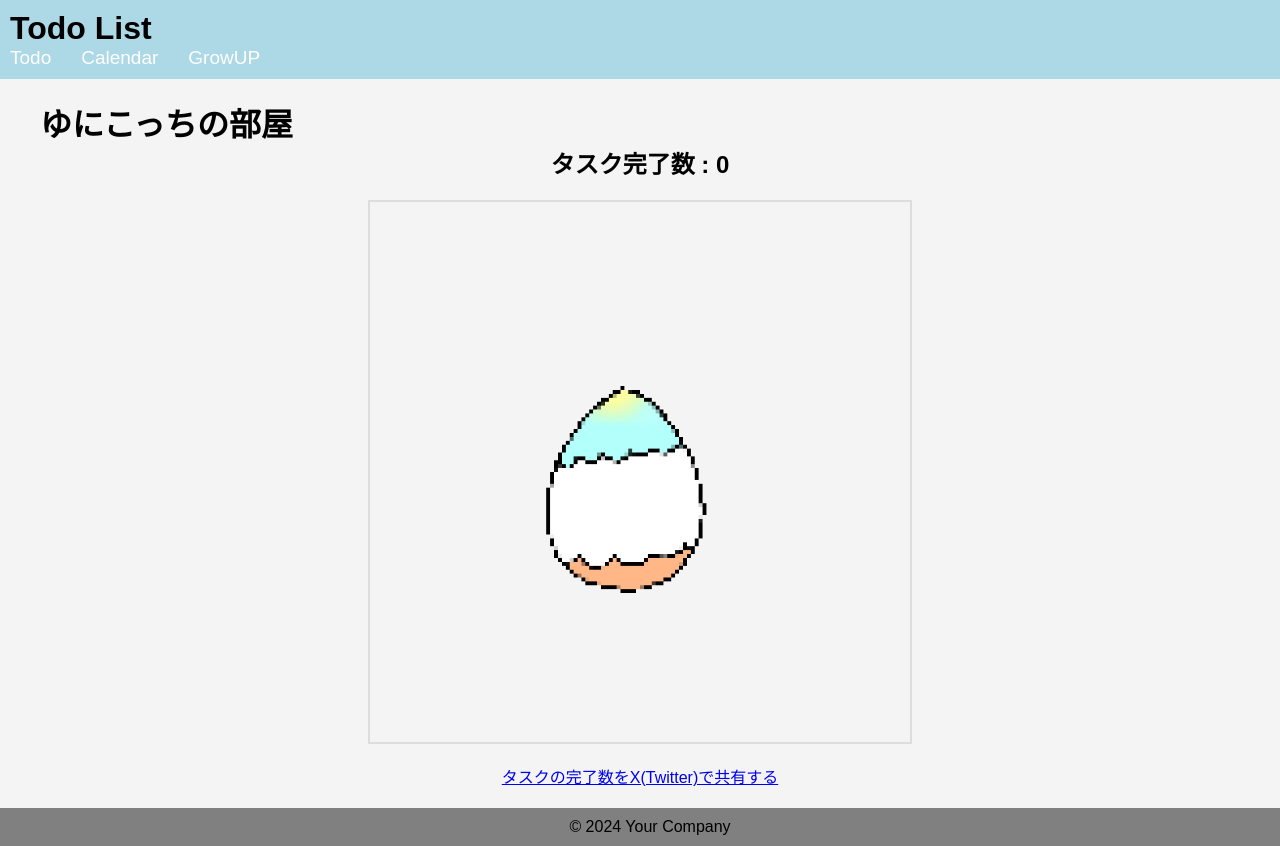
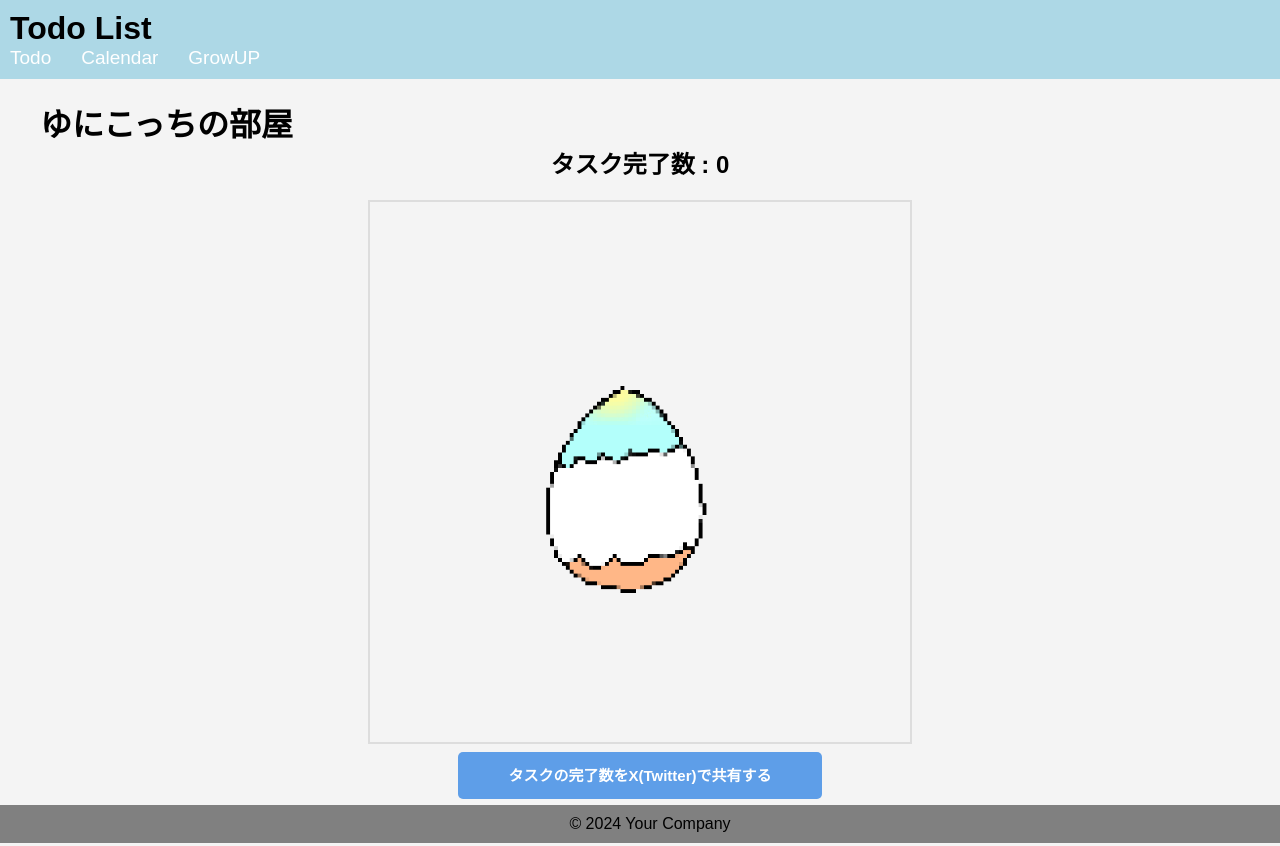
Before and after one commit to furuyashikiiori/camp2024_07, a React (Create React App) app in the folder my-react-app/: page /growup in a window 1280 px wide. Built offline with nearby package versions, Linux system fonts and the light colour scheme; no server answers.

Commit message:
ツイートボタンのCSS編集

```diff
--- a/my-react-app/src/components/GrowUP.css
+++ b/my-react-app/src/components/GrowUP.css
@@ -22,3 +22,25 @@
   height: auto;
   display: block;
 }
+
+.twitter-share-button {
+  background-color: rgb(94, 158, 232);
+  color: white;
+  font-size: 15px;
+  font-weight: 700;
+  border: none;
+  border-radius: 5px;
+  width: 200px;
+  padding: 15px;
+  padding-left: 50px;
+  padding-right: 50px;
+  box-sizing: border-box;
+  text-decoration: none;
+  margin: 20px auto;
+  margin-top: 300px;
+  margin-left: 0%;
+}
+
+.twitter-share-button:hover {
+  background-color: rgb(18, 84, 158);
+}
```
Lines whose indentation alone changed are shown as unchanged.
